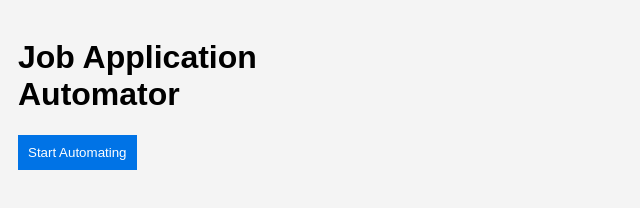
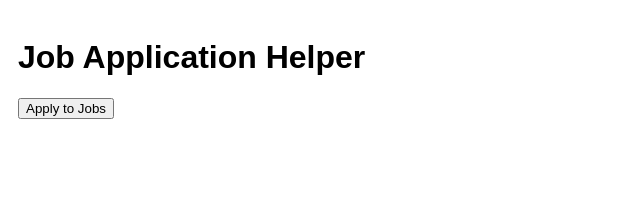
Before and after one commit to Lakshmikanth-tech96/job-application-automator, a browser extension: page Index.html in a window 1280 px wide. Shown: the whole page, without its empty margins (0-640 px from the left). Drawn offline with Linux system fonts and the light colour scheme.

Commit message:
Update Index.html

```diff
--- a/Index.html
+++ b/Index.html
@@ -3,35 +3,21 @@
 <head>
   <meta charset="UTF-8">
   <meta name="viewport" content="width=device-width, initial-scale=1.0">
-  <title>Job Application Automator</title>
+  <title>Job Application Helper</title>
   <style>
-    body {
-      font-family: Arial, sans-serif;
-      padding: 10px;
-      background-color: #f4f4f4;
-      width: 300px;
-    }
-    button {
-      padding: 10px;
-      background-color: #0073e6;
-      color: white;
-      border: none;
-      cursor: pointer;
-    }
-    button:hover {
-      background-color: #005bb5;
-    }
+    body { font-family: Arial, sans-serif; padding: 10px; }
+    #jobStatus { margin-top: 10px; }
   </style>
 </head>
 <body>
-  <h1>Job Application Automator</h1>
-  <button id="start">Start Automating</button>
+  <h1>Job Application Helper</h1>
+  <button id="applyButton">Apply to Jobs</button>
+  <div id="jobStatus"></div>
 
   <script>
-    // Simple script for button click event
-    document.getElementById('start').addEventListener('click', () => {
-      chrome.runtime.sendMessage({ action: 'startJobSearch' });
-      alert("Automation started! Checking job sites...");
+    document.getElementById('applyButton').addEventListener('click', function() {
+      document.getElementById('jobStatus').textContent = 'Searching for jobs and applying...';
+      chrome.runtime.sendMessage({ action: 'applyToJob' });
     });
   </script>
 </body>
```
